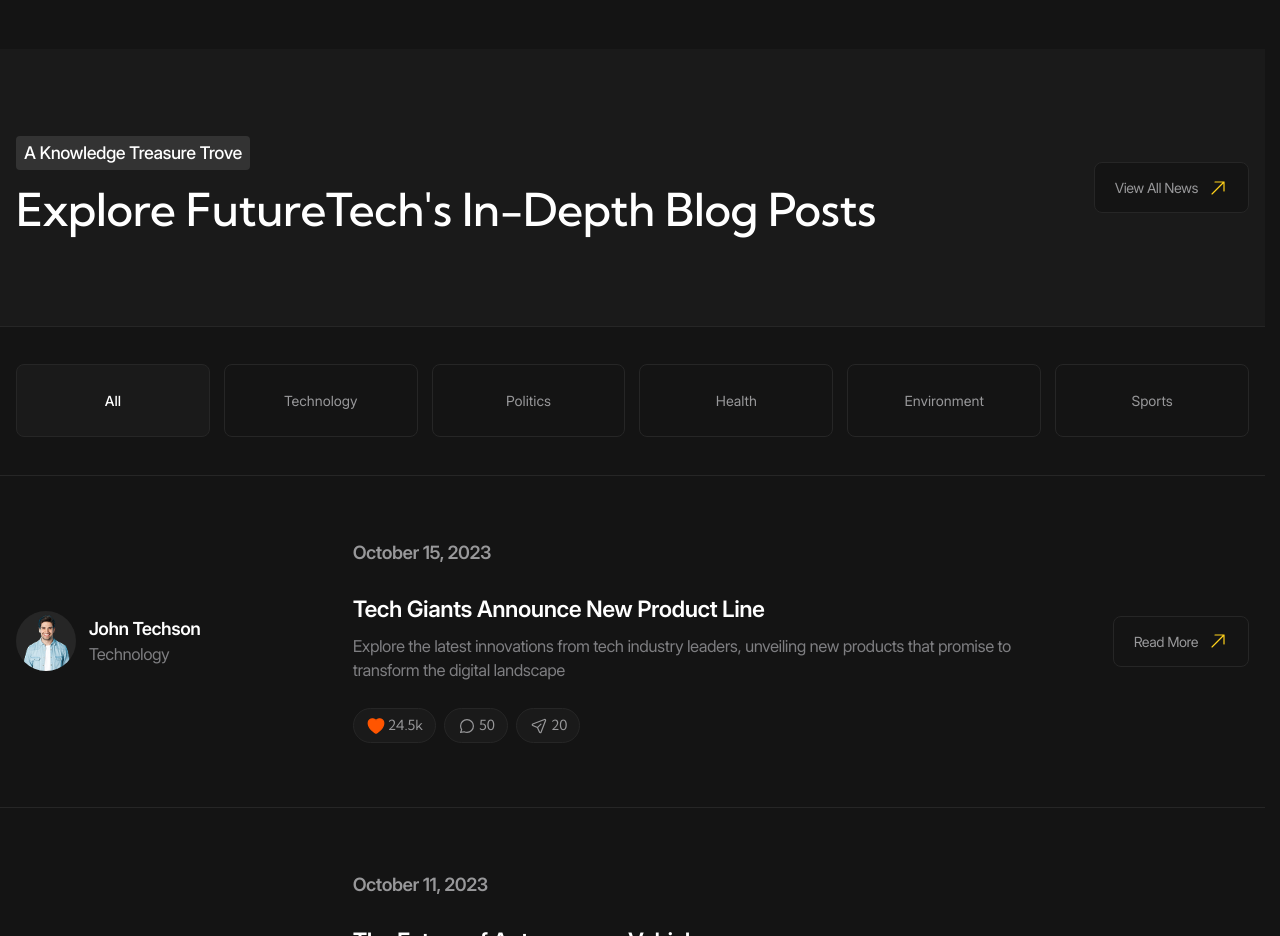
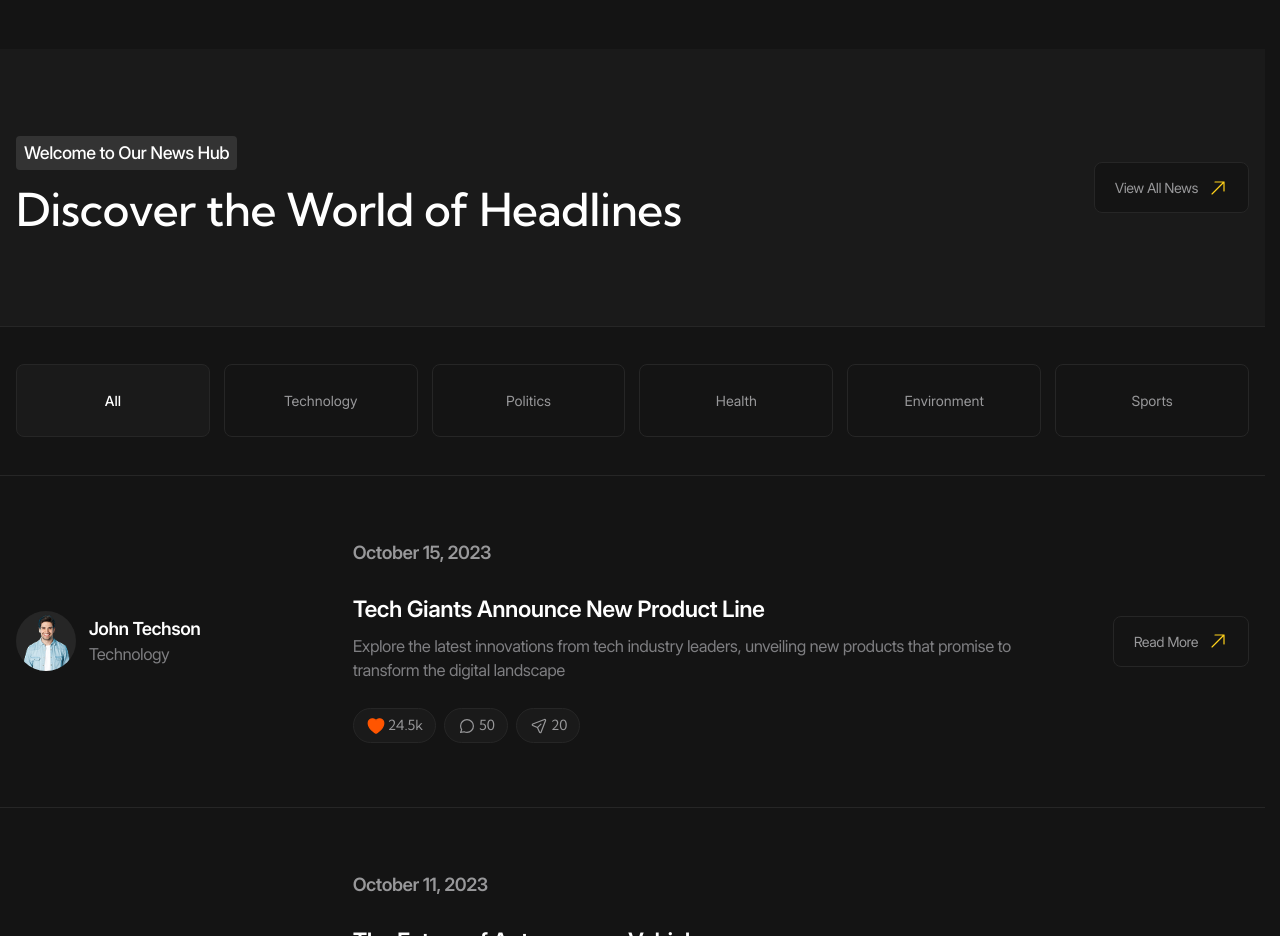
Before and after one commit to wireside/Future-Tech, a plain HTML site: page news.html in a window 1280 px wide. Shown: the part 1360-2296 px from the top of the page. Drawn offline with Linux system fonts and the light colour scheme.

Commit message:
Changed content inside header of news(blog)-section

```diff
--- a/news.html
+++ b/news.html
@@ -334,8 +334,8 @@
     <header class="section__header">
       <div class="section__header-inner container">
         <div class="section__header-info">
-          <p class="section__subtitle tag">A Knowledge Treasure Trove</p>
-          <h2 class="section__title" id="blog-title">Explore FutureTech's In-Depth Blog Posts</h2>
+          <p class="section__subtitle tag">Welcome to Our News Hub</p>
+          <h2 class="section__title" id="blog-title">Discover the World of Headlines</h2>
         </div>
         <a href="#news-title" class="section__link button">
           <span class="icon icon--yellow-arrow">View All News</span>
```
